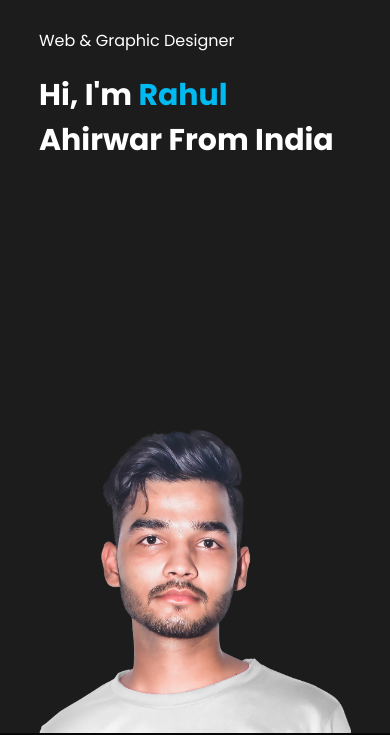
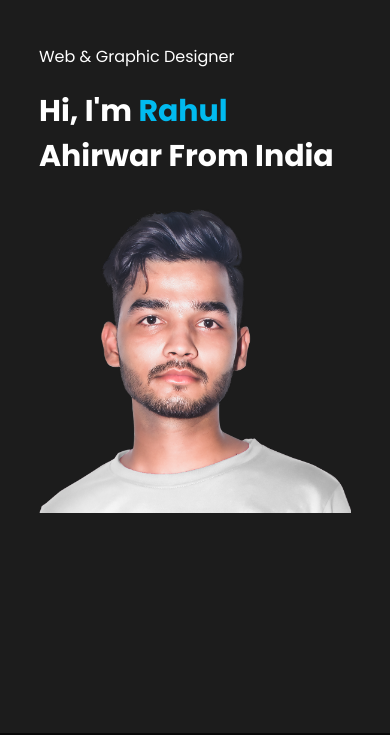
Before and after one commit to rahulhuyaar001/Portfolio, a plain HTML site: page index.html in a window 390 px wide. Shown: the part 111-846 px from the top of the page. Drawn offline with Linux system fonts and the light colour scheme; files that its build step writes are made by us from their sources; files whose address does not match are found by name.

Commit message:
Update style.css

```diff
--- a/style.css
+++ b/style.css
@@ -432,13 +432,13 @@ nav .fas {
     #header {
         background-image: url(images/full.png);
         background-size: 80%;
-        background-position: center bottom;
+        background-position: center 320px;
 
     }
 
 
     .header-text {
-        margin-top: 10%;
+        margin-top: 15%;
         font-size: 16px;
     }
 
```
